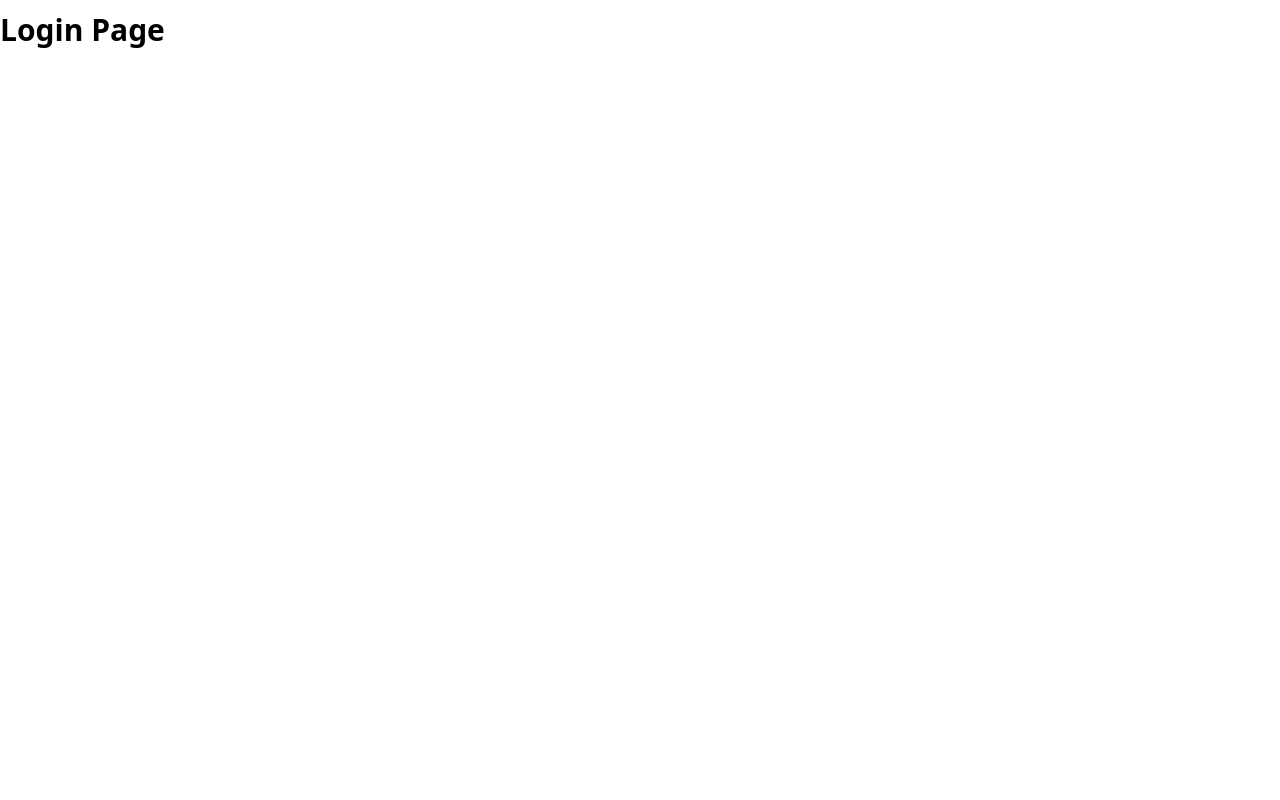
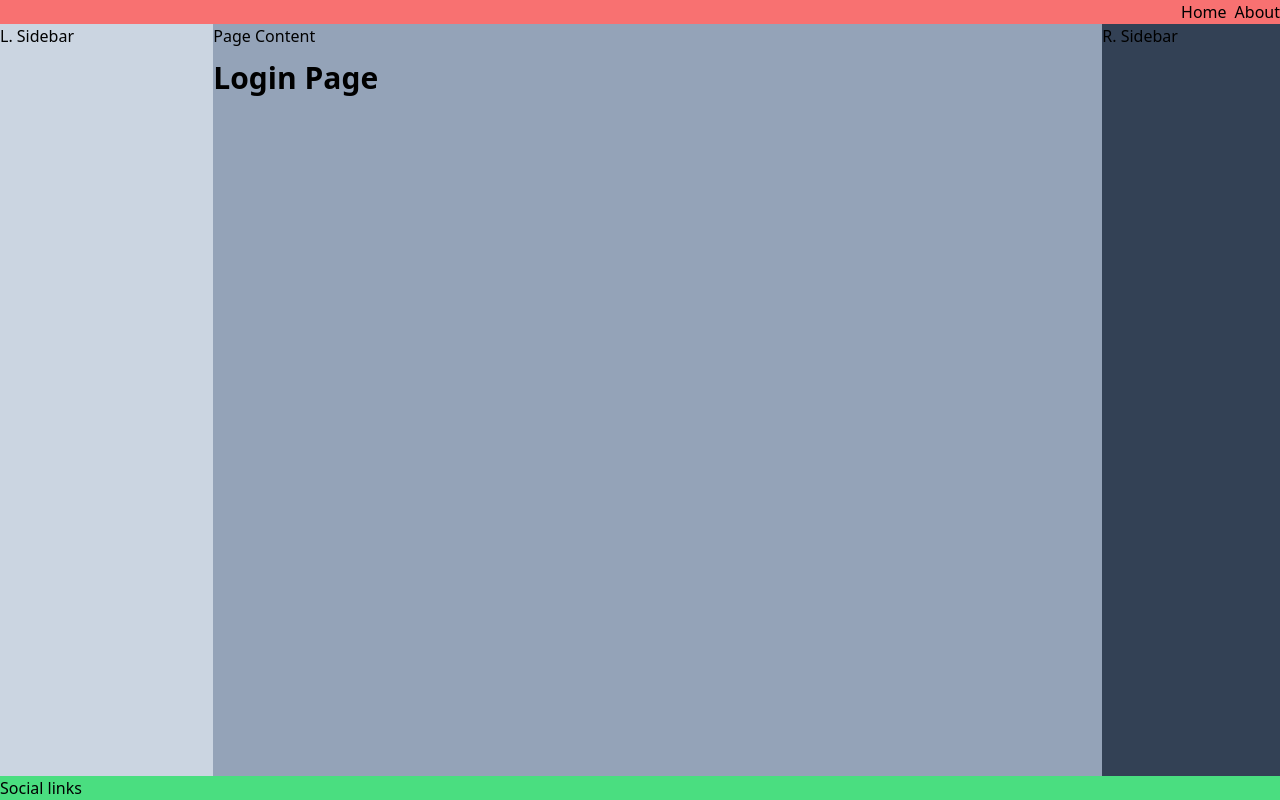
Before and after one commit to anykate/vue3-tw-app-template, a Vue app: page /login in a window 1280 px wide. Built offline with nearby package versions, Linux system fonts and the light colour scheme.

Commit message:
Guest layout component for login

```diff
--- a/package.json
+++ b/package.json
@@ -8,7 +8,8 @@
         "build": "vite build",
         "preview": "vite preview",
         "lint": "eslint --fix 'src/**/*.{js,ts,jsx,tsx,vue}'",
-        "prettier": "npx prettier . --write"
+        "prettier": "npx prettier . --write",
+        "format": "npm run lint && npm run prettier"
     },
     "dependencies": {
         "axios": "^1.5.1",
--- /dev/null
+++ b/src/layouts/GuestLayout.vue
@@ -0,0 +1,23 @@
+<template>
+    <div class="wrapper container">
+        <header class="flex items-center justify-end gap-2 bg-red-400">
+            <router-link :to="{ name: 'home' }">Home</router-link>
+            <router-link :to="{ name: 'about' }">About</router-link>
+        </header>
+        <main class="flex grow flex-col md:flex-row">
+            <aside class="flex-none bg-slate-300 md:w-1/6">L. Sidebar</aside>
+            <div class="flex grow flex-col-reverse md:flex-row">
+                <div class="grow bg-slate-400">
+                    <h1>Page Content</h1>
+                    <router-view />
+                </div>
+                <aside class="flex-none bg-slate-700 md:w-1/6">
+                    R. Sidebar
+                </aside>
+            </div>
+        </main>
+        <footer class="bg-green-400">Social links</footer>
+    </div>
+</template>
+
+<style scoped></style>
--- a/src/router/index.js
+++ b/src/router/index.js
@@ -24,12 +24,20 @@ const routes = [
         ],
     },
     {
-        path: '/login',
-        name: 'login',
-        component: () => import('@/views/LoginView.vue'),
+        path: '/',
+        name: 'guest',
+        redirect: '/login',
+        component: () => import('@/layouts/GuestLayout.vue'),
         meta: {
             requiresAuth: false,
         },
+        children: [
+            {
+                path: '/login',
+                name: 'login',
+                component: () => import('@/views/LoginView.vue'),
+            },
+        ],
     },
     {
         path: '/:pathMatch(.*)',
@@ -54,9 +62,13 @@ router.beforeEach((to, from, next) => {
     const store = useUserStore()
 
     if (to.meta.requiresAuth && !store.getToken) {
-        next({ name: 'login' })
+        next({ name: 'login', replace: true })
     } else if (!to.meta.requiresAuth && store.getToken) {
-        next({ name: 'home' })
+        if (to.name !== 'login') {
+            next()
+        } else {
+            next({ name: 'home', replace: true })
+        }
     } else {
         next()
     }
```
